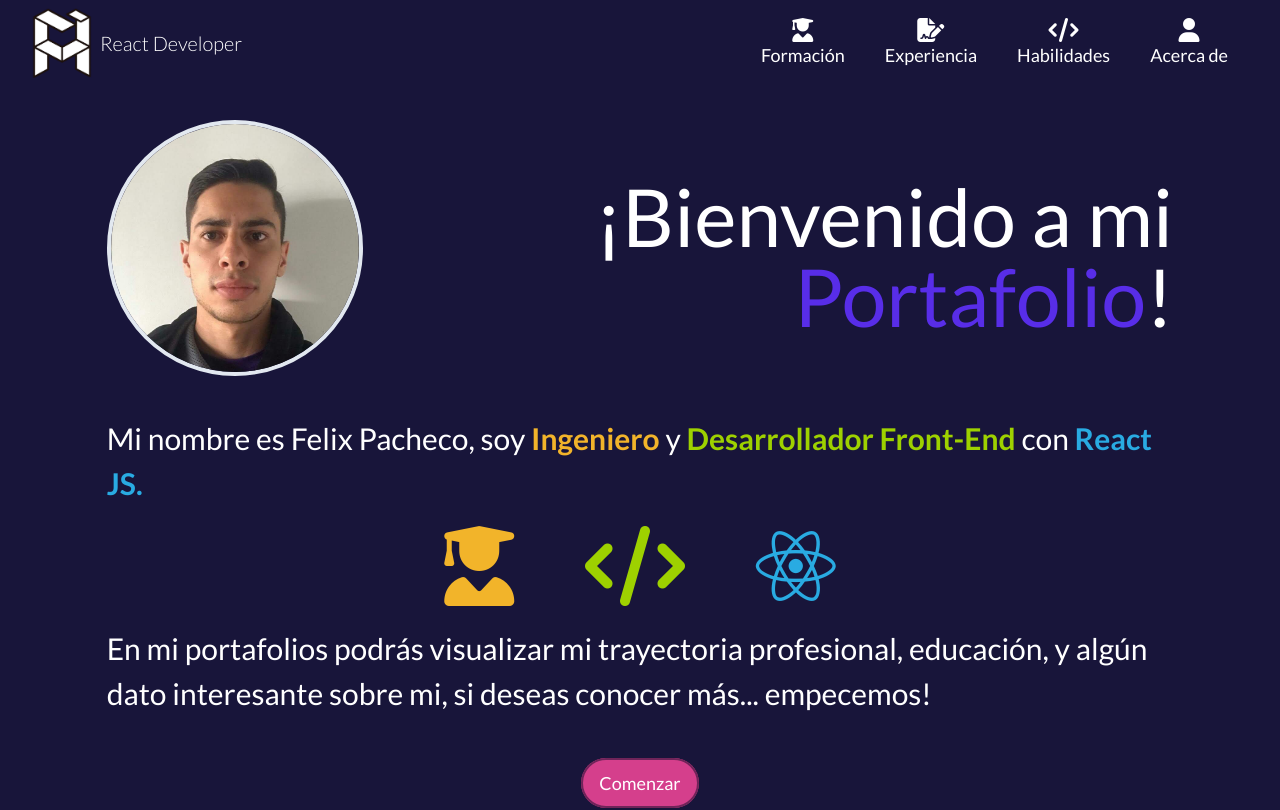
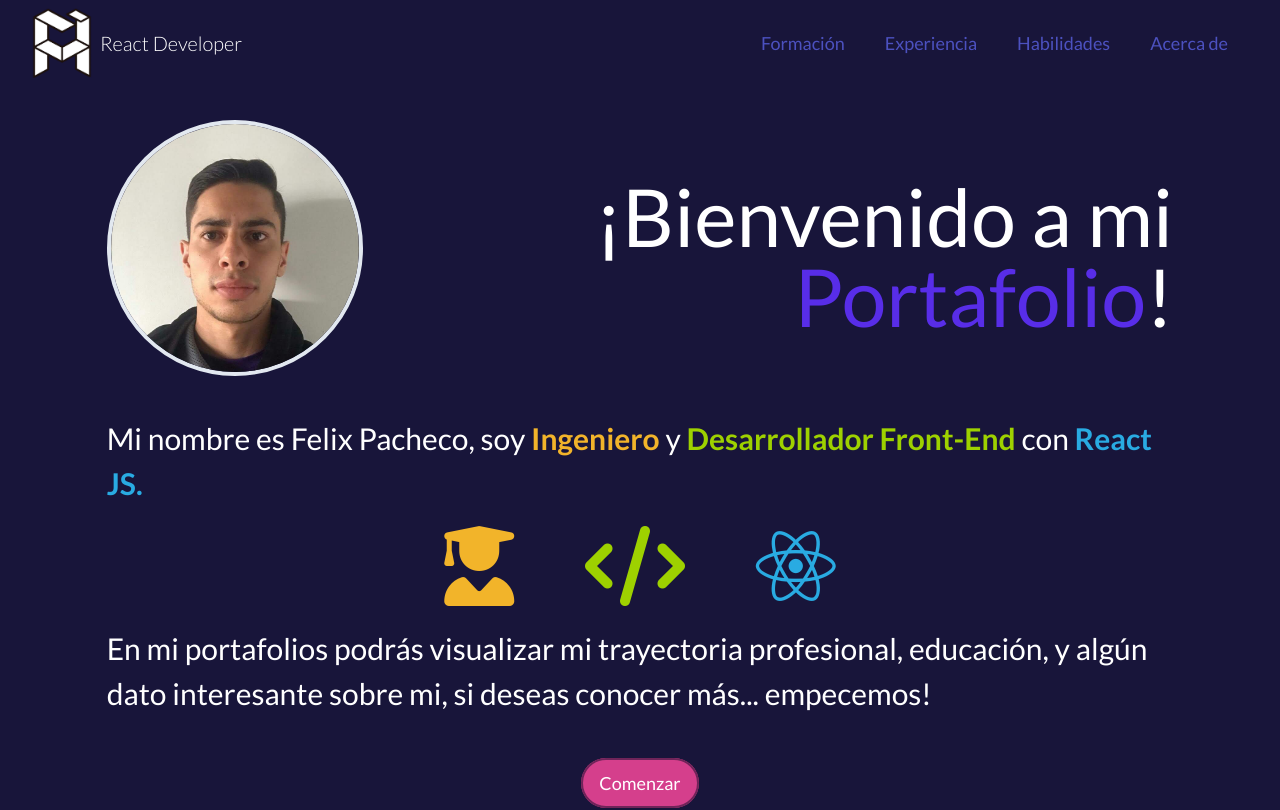
Before and after one commit to Felixmp7/Portafolios, a Next.js app: page / in a window 1280 px wide. Shown: the top 810 px of the page. Built offline with nearby package versions, Linux system fonts and the light colour scheme.

Commit message:
Refactoriza NavbarItem

```diff
--- a/components/NavbarItem.jsx
+++ b/components/NavbarItem.jsx
@@ -1,19 +1,34 @@
 import PropTypes from 'prop-types';
 import { Link as ScrollLink } from 'react-scroll';
 
-const NavbarItem = ({ title, link, icon }) => (
-    <ScrollLink activeClass="active" to={link} spy smooth duration={800}>
-        <div className="flex flex-col items-center">
-            <i aria-hidden className={`text-2xl ${icon}`} />
-            <span className="h-full transition duration-500 cursor-pointer navbarItem ease focus:outline-none hover:text-white">{title}</span>
-        </div>
-    </ScrollLink>
-);
+const NavbarItem = ({
+    title, link, icon, isLight,
+}) => {
+    const textColor = isLight
+        ? 'text-gray-600 hover:text-indigo-700'
+        : 'text-indigo-700 hover:text-gray-100';
+    return (
+        <ScrollLink activeClass="active" to={link} spy smooth duration={800} offset={-100}>
+            <div className={`flex flex-col items-center h-full transition duration-500 cursor-pointer ease ${textColor}`}>
+                <span className="text-2xl tablet:hidden">
+                    <i className={icon} />
+                </span>
+                <span className="navbarItem">
+                    {title}
+                </span>
+            </div>
+        </ScrollLink>
+    );
+};
 
 NavbarItem.propTypes = {
     title: PropTypes.string.isRequired,
     link: PropTypes.string.isRequired,
     icon: PropTypes.string.isRequired,
+    isLight: PropTypes.string,
+};
+NavbarItem.defaultProps = {
+    isLight: false,
 };
 
 export default NavbarItem;
```
